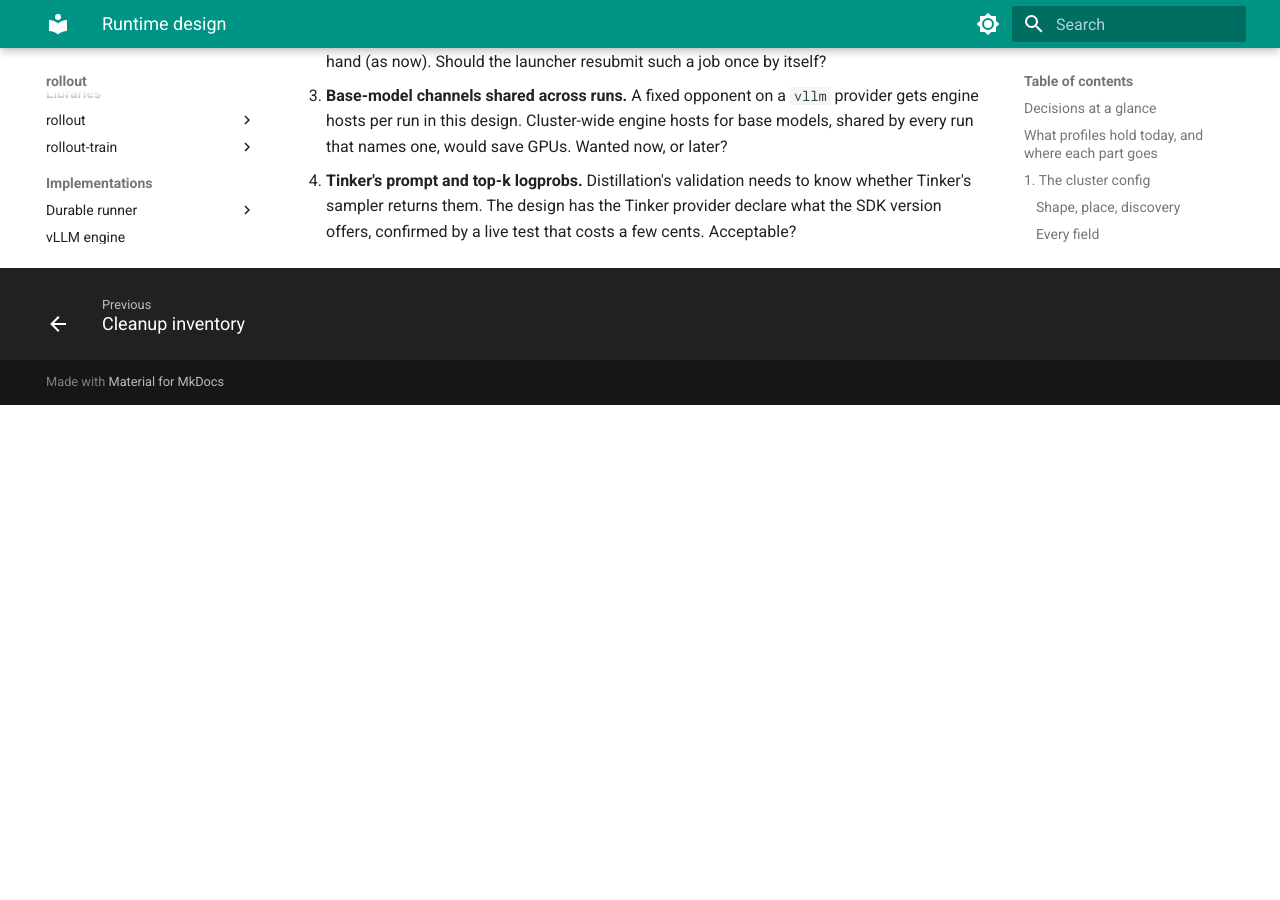
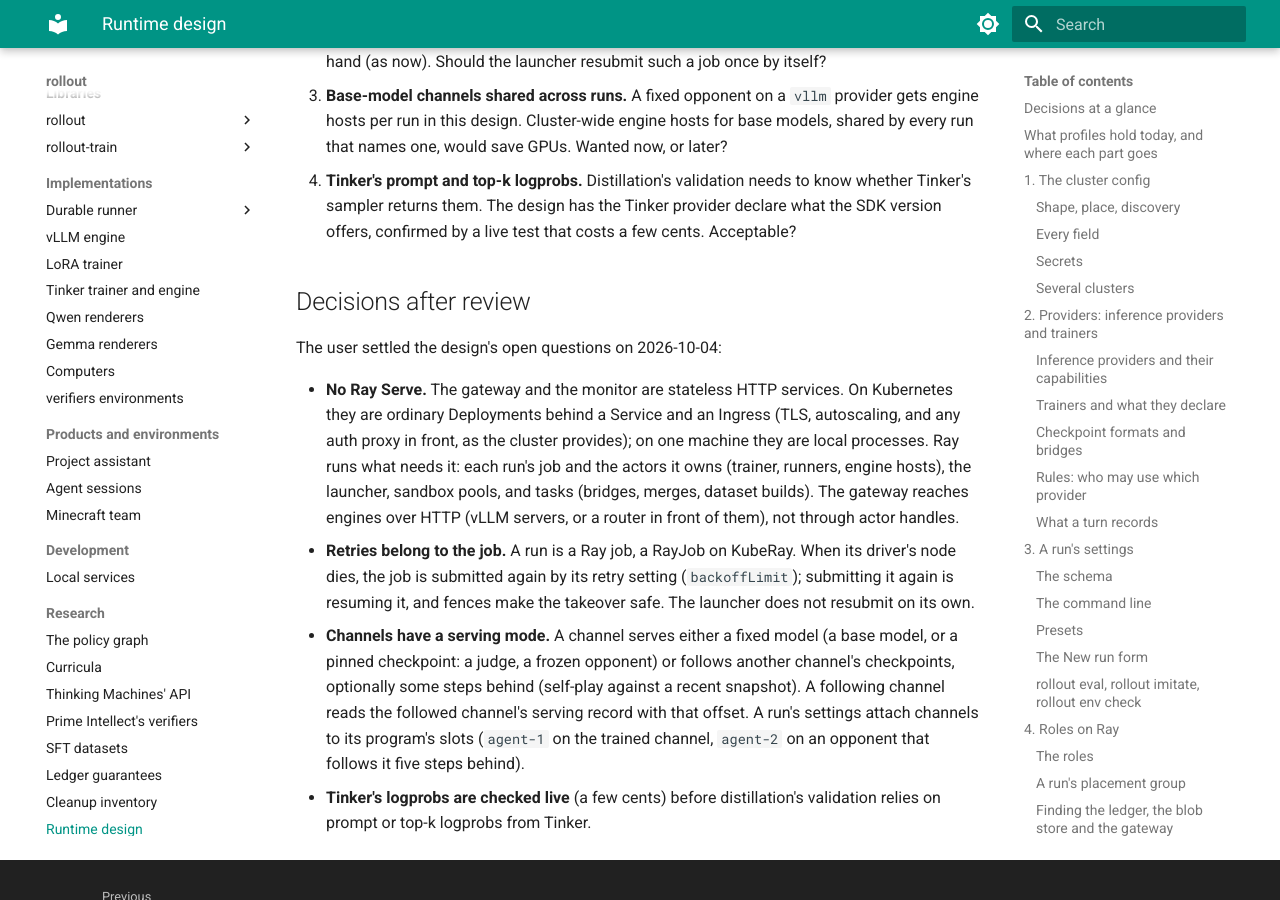
Before and after one commit to by77er/distributed_agents_environments, an MkDocs documentation site: the page built from docs/research/runtime-design.md, in a window 1280 px wide and 900 px high, scrolled down 43157 px. Built offline with MkDocs 1.6.1 and Material for MkDocs 9.7.7, drawn with Linux system fonts in a browser that asks for light colours; before the commit the page ends 43562 px from its top, so only the background shows below that.

Commit message:
Record the decisions taken on the runtime design's open questions
Co-Authored-By: Claude Opus 5.5 <noreply@anthropic.com>
Claude-Session: https://claude.ai/code/session_01AxRszaiGt82VWkd91J1awf

```diff
--- a/docs/research/runtime-design.md
+++ b/docs/research/runtime-design.md
@@ -1161,3 +1161,23 @@ sequences should then merge by dropping whichever side lands second:
 4. **Tinker's prompt and top-k logprobs.** Distillation's validation needs to know whether Tinker's sampler returns
    them. The design has the Tinker provider declare what the SDK version offers, confirmed by a live test that costs a
    few cents. Acceptable?
+
+## Decisions after review
+
+The user settled the design's open questions on 2026-10-04:
+
+- **No Ray Serve.** The gateway and the monitor are stateless HTTP services. On Kubernetes they are ordinary
+  Deployments behind a Service and an Ingress (TLS, autoscaling, and any auth proxy in front, as the cluster provides);
+  on one machine they are local processes. Ray runs what needs it: each run's job and the actors it owns (trainer,
+  runners, engine hosts), the launcher, sandbox pools, and tasks (bridges, merges, dataset builds). The gateway reaches
+  engines over HTTP (vLLM servers, or a router in front of them), not through actor handles.
+- **Retries belong to the job.** A run is a Ray job, a RayJob on KubeRay. When its driver's node dies, the job is
+  submitted again by its retry setting (`backoffLimit`); submitting it again is resuming it, and fences make the
+  takeover safe. The launcher does not resubmit on its own.
+- **Channels have a serving mode.** A channel serves either a fixed model (a base model, or a pinned checkpoint: a
+  judge, a frozen opponent) or follows another channel's checkpoints, optionally some steps behind (self-play against a
+  recent snapshot). A following channel reads the followed channel's serving record with that offset. A run's settings
+  attach channels to its program's slots (`agent-1` on the trained channel, `agent-2` on an opponent that follows it
+  five steps behind).
+- **Tinker's logprobs are checked live** (a few cents) before distillation's validation relies on prompt or top-k
+  logprobs from Tinker.
```
